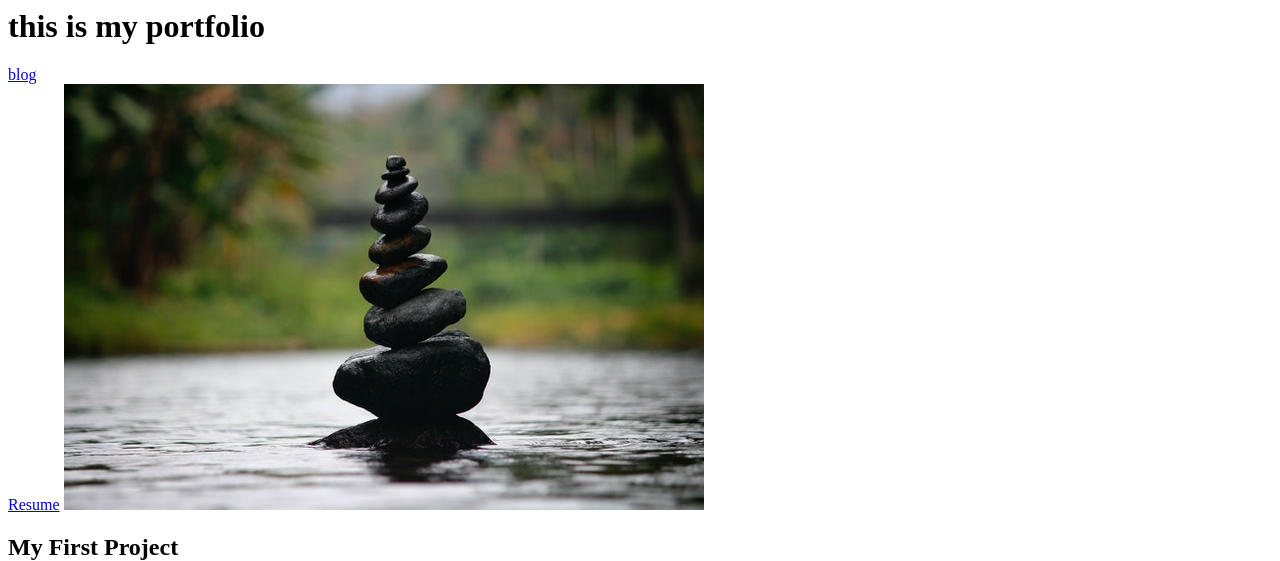
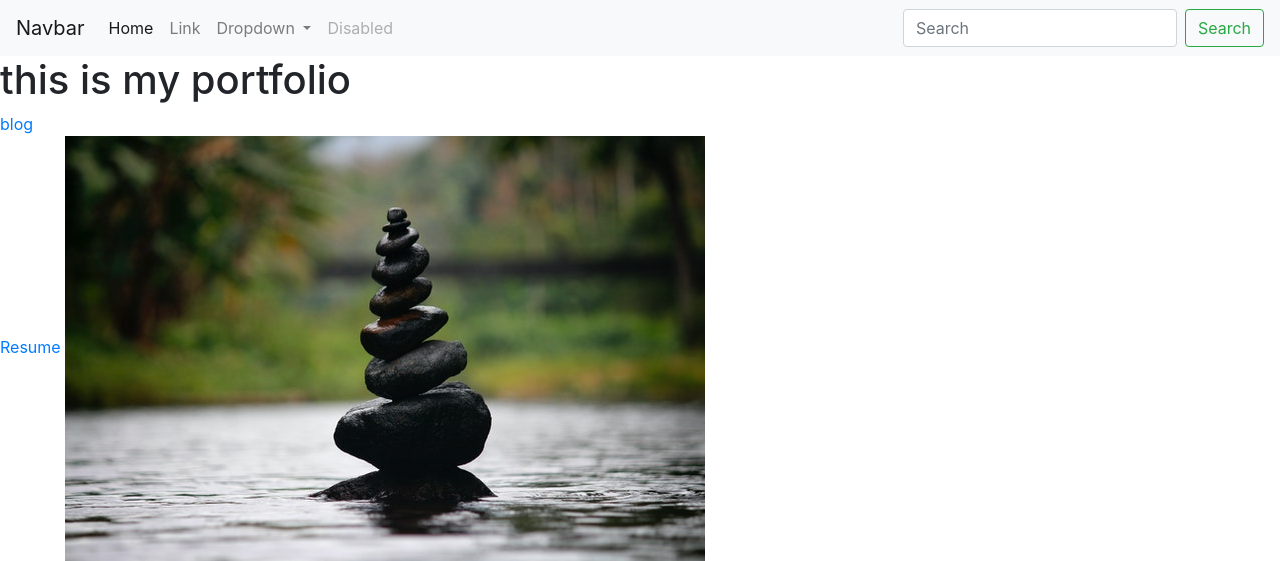
Before and after one commit to fexupery/personal-portfolio, a Django app: page / in a window 1280 px wide. Shown: the top 561 px of the page. Run offline with Django 3.2, Linux system fonts and the light colour scheme; data comes from the database, SQL or seed files in the repository; some libraries are stand-ins or nearby versions.

Commit message:
how to have a base template and getting a better look with bootstrap

```diff
--- a/blog/templates/blog/detail.html
+++ b/blog/templates/blog/detail.html
@@ -1,5 +1,11 @@
+{% extends 'base.html' %}
+
+{% block content %}
+
 <h1>{{ blog.title }}</h1>
 
 <h2>--{{ blog.date|date:'F jS Y'}}--</h2>
 
 {{ blog.content|safe}}
+
+{% endblock %}
--- /dev/null
+++ b/portfolio/templates/base.html
@@ -0,0 +1,57 @@
+<!doctype html>
+<html lang="en">
+  <head>
+    <!-- Required meta tags -->
+    <meta charset="utf-8">
+    <meta name="viewport" content="width=device-width, initial-scale=1, shrink-to-fit=no">
+
+    <!-- Bootstrap CSS -->
+    <link rel="stylesheet" href="https://stackpath.bootstrapcdn.com/bootstrap/4.4.1/css/bootstrap.min.css" integrity="sha384-Vkoo8x4CGsO3+Hhxv8T/Q5PaXtkKtu6ug5TOeNV6gBiFeWPGFN9MuhOf23Q9Ifjh" crossorigin="anonymous">
+
+    <title>Hello, world!</title>
+  </head>
+  <body>
+    <nav class="navbar navbar-expand-lg navbar-light bg-light">
+  <a class="navbar-brand" href="#">Navbar</a>
+  <button class="navbar-toggler" type="button" data-toggle="collapse" data-target="#navbarSupportedContent" aria-controls="navbarSupportedContent" aria-expanded="false" aria-label="Toggle navigation">
+    <span class="navbar-toggler-icon"></span>
+  </button>
+
+  <div class="collapse navbar-collapse" id="navbarSupportedContent">
+    <ul class="navbar-nav mr-auto">
+      <li class="nav-item active">
+        <a class="nav-link" href="#">Home <span class="sr-only">(current)</span></a>
+      </li>
+      <li class="nav-item">
+        <a class="nav-link" href="#">Link</a>
+      </li>
+      <li class="nav-item dropdown">
+        <a class="nav-link dropdown-toggle" href="#" id="navbarDropdown" role="button" data-toggle="dropdown" aria-haspopup="true" aria-expanded="false">
+          Dropdown
+        </a>
+        <div class="dropdown-menu" aria-labelledby="navbarDropdown">
+          <a class="dropdown-item" href="#">Action</a>
+          <a class="dropdown-item" href="#">Another action</a>
+          <div class="dropdown-divider"></div>
+          <a class="dropdown-item" href="#">Something else here</a>
+        </div>
+      </li>
+      <li class="nav-item">
+        <a class="nav-link disabled" href="#" tabindex="-1" aria-disabled="true">Disabled</a>
+      </li>
+    </ul>
+    <form class="form-inline my-2 my-lg-0">
+      <input class="form-control mr-sm-2" type="search" placeholder="Search" aria-label="Search">
+      <button class="btn btn-outline-success my-2 my-sm-0" type="submit">Search</button>
+    </form>
+  </div>
+</nav>
+{% block content %}{% endblock %}
+
+<!-- Optional JavaScript -->
+<!-- jQuery first, then Popper.js, then Bootstrap JS -->
+<script src="https://code.jquery.com/jquery-3.4.1.slim.min.js" integrity="sha384-J6qa4849blE2+poT4WnyKhv5vZF5SrPo0iEjwBvKU7imGFAV0wwj1yYfoRSJoZ+n" crossorigin="anonymous"></script>
+<script src="https://cdn.jsdelivr.net/npm/popper.js@1.16.0/dist/umd/popper.min.js" integrity="sha384-Q6E9RHvbIyZFJoft+2mJbHaEWldlvI9IOYy5n3zV9zzTtmI3UksdQRVvoxMfooAo" crossorigin="anonymous"></script>
+<script src="https://stackpath.bootstrapcdn.com/bootstrap/4.4.1/js/bootstrap.min.js" integrity="sha384-wfSDF2E50Y2D1uUdj0O3uMBJnjuUD4Ih7YwaYd1iqfktj0Uod8GCExl3Og8ifwB6" crossorigin="anonymous"></script>
+</body>
+</html>
--- a/portfolio/templates/home.html
+++ b/portfolio/templates/home.html
@@ -1,3 +1,6 @@
+{% extends 'base.html' %}
+
+{% block content %}
     <h1>this is my portfolio</h1>
 
 
@@ -21,3 +24,5 @@
 
 
     {% endfor %}
+
+{% endblock %}
```
Lines whose indentation alone changed are shown as unchanged.
